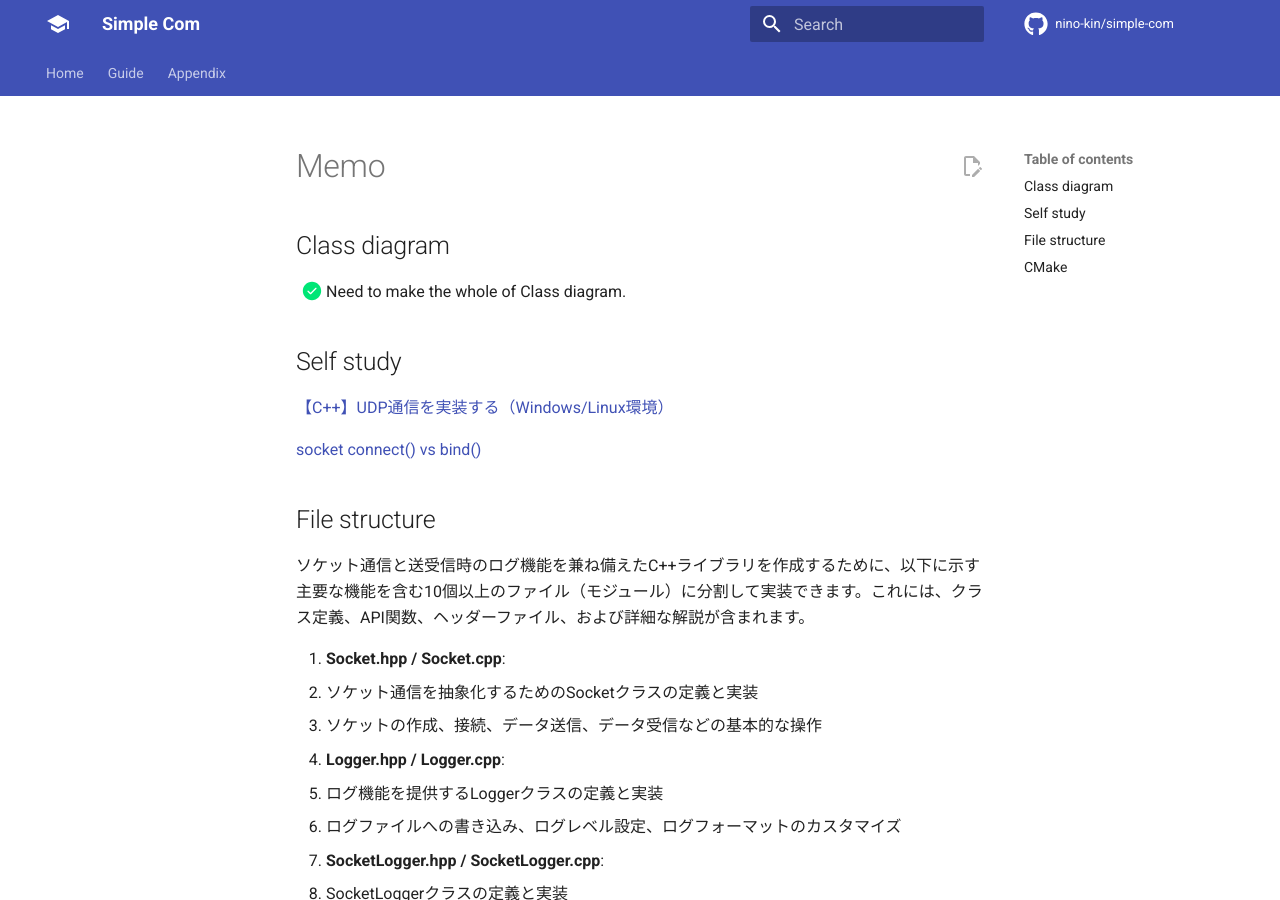
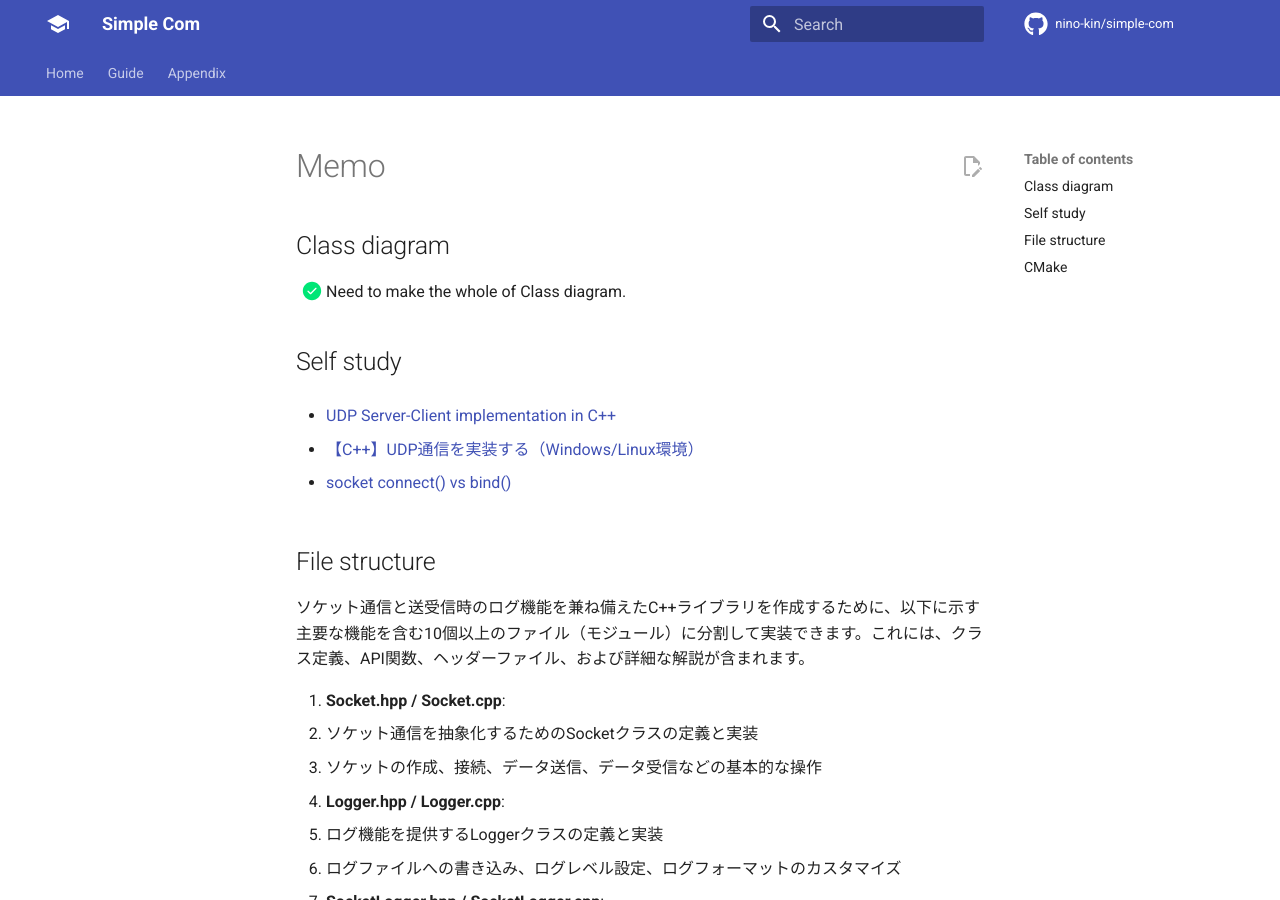
Before and after one commit to nino-kin/simple-com, an MkDocs documentation site: the page built from docs/memo.md, in a window 1280 px wide and 900 px high. Built offline with MkDocs 1.6.1 and Material for MkDocs 9.7.7, drawn with Linux system fonts in a browser that asks for light colours; nearby versions of some CDN libraries; comment, search, counter and statistics services are not loaded; the version menu is left out.

Commit message:
docs: Update memo

```diff
--- a/docs/memo.md
+++ b/docs/memo.md
@@ -6,9 +6,11 @@
 
 ## Self study
 
-[【C++】UDP通信を実装する（Windows/Linux環境）](https://shizenkarasuzon.hatenablog.com/entry/2020/06/25/150229)
+- [UDP Server-Client implementation in C++](https://www.geeksforgeeks.org/udp-server-client-implementation-c/)
 
-[socket connect() vs bind()](https://stackoverflow.com/questions/27014955/socket-connect-vs-bind)
+- [【C++】UDP通信を実装する（Windows/Linux環境）](https://shizenkarasuzon.hatenablog.com/entry/2020/06/25/150229)
+
+- [socket connect() vs bind()](https://stackoverflow.com/questions/27014955/socket-connect-vs-bind)
 
 ## File structure
 
```
